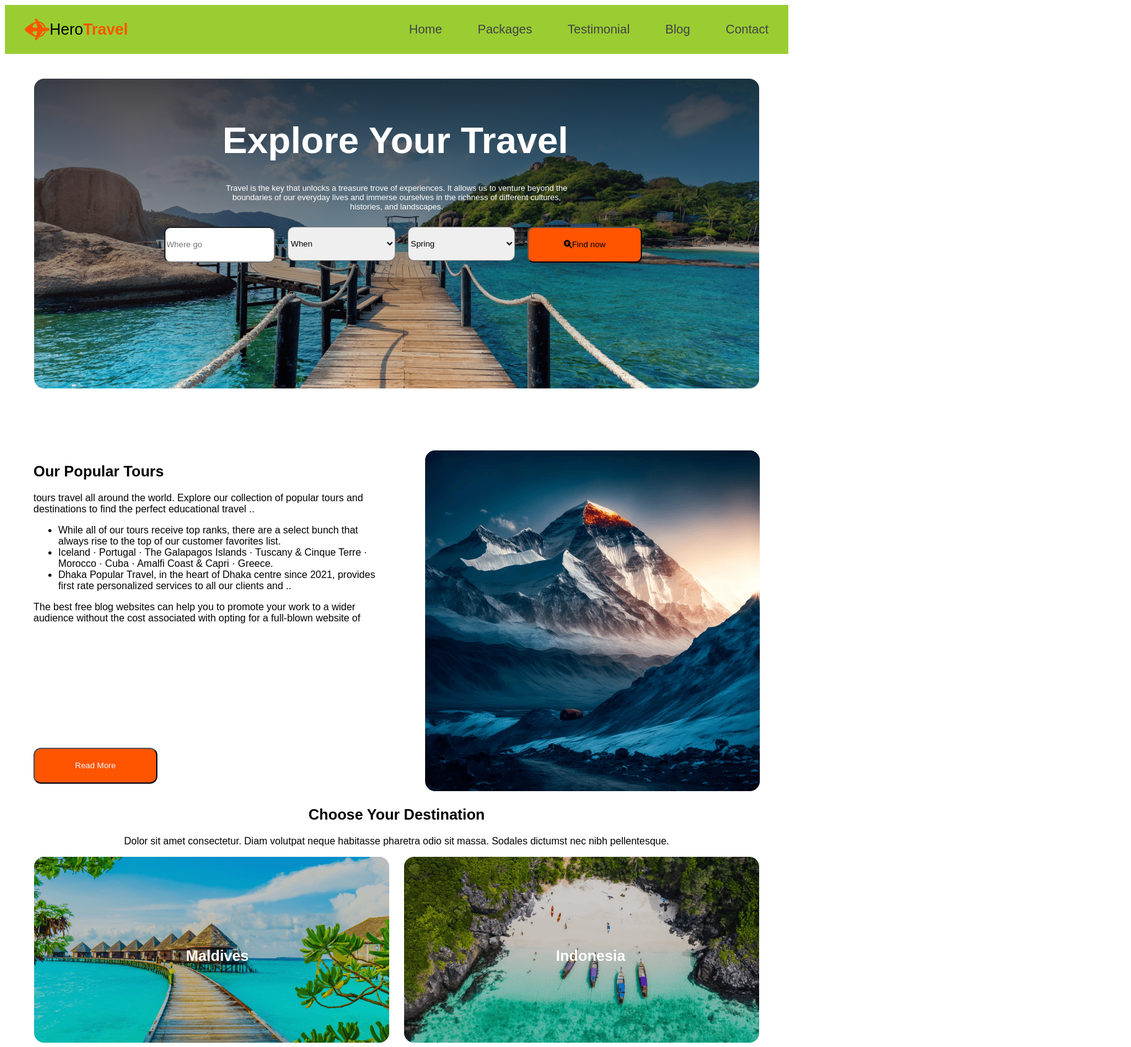
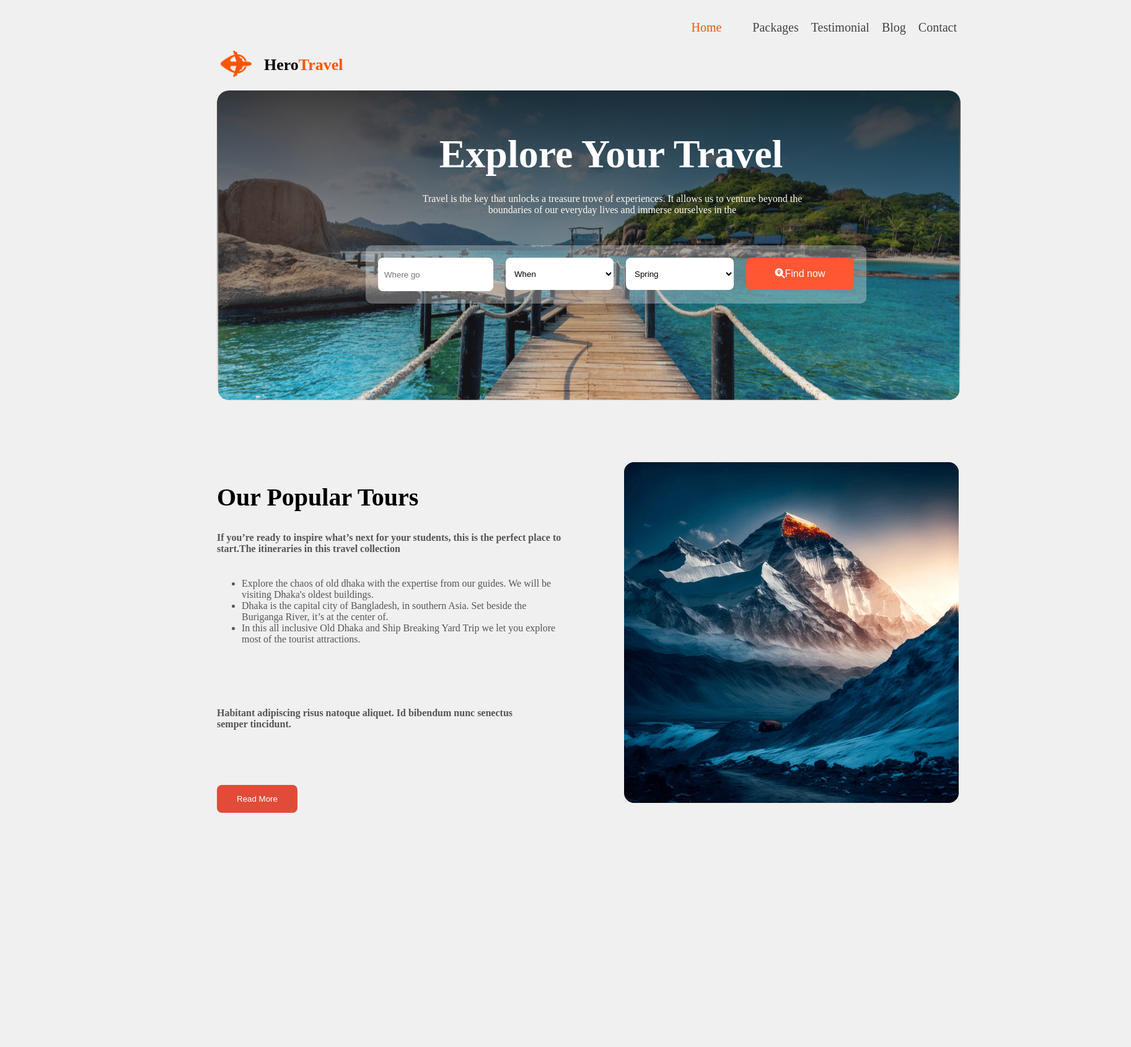
Before and after one commit to shiba4D/Hero-Travel, a plain HTML site: page index.html in a window 1280 px wide. Shown: the top 1690 px of the page at 62% size, 1825 px wide, since content can reach past the window. After the commit the page ends 1312 px from the top, so only its background shows below. Drawn offline with Linux system fonts and the light colour scheme.

Commit message:
added data

```diff
--- a/index.html
+++ b/index.html
@@ -10,6 +10,19 @@
     <link rel="stylesheet" href="https://cdnjs.cloudflare.com/ajax/libs/font-awesome/6.5.2/css/all.min.css"
         integrity="sha512-SnH5WK+bZxgPHs44uWIX+LLJAJ9/2PkPKZ5QiAj6Ta86w+fsb2TkcmfRyVX3pBnMFcV7oQPJkl9QevSCWr3W6A=="
         crossorigin="anonymous" referrerpolicy="no-referrer" />
+
+    <style>
+        body {
+            margin: 0;
+            background-color: #f0f0f0;
+        }
+
+        .menu-button {
+            display: inline-block;
+            padding: 10px;
+            font-size: 34px;
+        }
+    </style>
 </head>
 
 <body>
@@ -23,33 +36,46 @@
                 </p>
             </div>
             <div class="items-container">
-                <a href="">Home</a>
-                <a href="">Packages</a>
-                <a href="">Testimonial</a>
-                <a href="">Blog</a>
-                <a href="">Contact</a>
 
+                <div class="nav-menu">
+                    <a href=""><span class="highlight">Home</span></a>
+                    <div class="navigation-links">
+                        <a href="">Packages</a>
+                        <a href="">Testimonial</a>
+                        <a href="">Blog</a>
+                        <a href="">Contact</a>
+                    </div>
+                </div>
                 <div class="menu-button">
                     <label for="">
                         <i class="fas fa-bars"></i>
                     </label>
                 </div>
             </div>
-
         </nav>
-
         <!-- nav bar setion end heare -->
     </header>
-
     <main>
         <section id="newsletter">
-
             <div class="container">
                 <div class="section-heading">
                     <h1 class="main-title">Explore Your Travel</h1>
+                    <style>
+                        .main-title {
+                            position: absolute;
+                            text-align: center;
+                            font-size: 64px;
+                            font-weight: 800;
+                            color: rgb(255, 255, 255);
+                            top: 10%;
+                            left: 53%;
+                            transform: translate(-50%, -50%);
+
+                        }
+                    </style>
                     <p class="description">Travel is the key that unlocks a treasure trove of experiences. It allows
                         us to venture beyond the boundaries of our everyday lives and immerse ourselves in the
-                        richness of different cultures, histories, and landscapes. </p>
+                    </p>
                     <form class="form">
                         <input type="text" placeholder="Where go" class="go">
                         <br>
@@ -69,97 +95,57 @@
                             <option value="Winter">winter</option>
                         </select>
                         <br>
-                        <button class="btn-find"><i class="fa-solid fa-magnifying-glass-location"></i>Find
-                            now</button>
+                        <div class="btn-color">
+                            <button class="btn-find"><i class="fa-solid fa-magnifying-glass-location"></i>Find
+                                now</button>
+                        </div>
                     </form>
                 </div>
             </div>
+            <style>
+                .btn-find {
+                    background-color: #ff5733;
+                    color: white;
+                    border: none;
+                    padding: 10px 20px;
+                    border-radius: 8px;
+                    cursor: pointer;
+                    font-size: 16px;
+                }
 
+                .btn-find:hover {
+                    background-color: #e14c3a;
+                }
+            </style>
         </section>
 
-        <section id="popular-tours">
+        <section class="popular-tours-section">
+            <div class="content-container">
+                <h1 class="section-header">Our Popular Tours</h1>
+                <h4 class="section-subheader">If you’re ready to inspire what’s next for your students, this is the
+                    perfect
+                    place to start.The
+                    itineraries in this travel collection</h4>
+                <ul class="custom-list">
+                    <li>
+                        Explore the chaos of old dhaka with the expertise from our guides. We will be visiting Dhaka's
+                        oldest buildings.</li>
+                    <li>Dhaka is the capital city of Bangladesh, in southern Asia. Set beside the Buriganga River, it’s
+                        at the center of.</li>
+                    <li> In this all inclusive Old Dhaka and Ship Breaking Yard Trip we let you explore most of the
+                        tourist attractions.
+                </ul>
+                <h4 class="additional-info">
+                    Habitant adipiscing risus
+                    natoque aliquet. Id bibendum nunc senectus semper tincidunt.
+                </h4>
 
-            <div class="tours">
-                <h1 class="popular-tours__title">Our Popular Tours</h1>
-                <p class="popular-tours__description">tours travel all around the world. Explore our collection of
-                    popular tours and destinations to find the perfect educational travel ..</p>
-                <ul class="popular-tours__list">
-                    <li>While all of our tours receive top ranks, there are a select bunch that always rise to the top
-                        of our customer favorites list.</li>
-                    <li> Iceland · Portugal · The Galapagos Islands · Tuscany & Cinque Terre · Morocco · Cuba · Amalfi
-                        Coast & Capri · Greece.</li>
-                    <li>Dhaka Popular Travel, in the heart of Dhaka centre since 2021, provides first rate personalized
-                        services to all our clients and ..</li>
-                </ul>
-                The best free blog websites can help you to promote your work to a wider audience without the cost
-                associated with opting for a full-blown website of
-
-                <div>
-                    <button class="btn">
-                        <div class="btn-color">Read More</div>
-                    </button>
-                </div>
+                <button class="custom-button">Read More</button>
             </div>
-            <div class="mountain">
+            <div class="image-container">
                 <img src="/Images/Rectangle 4.png" alt="">
             </div>
-
         </section>
-
-        <section class="destination-section">
-            <h1 class="destination-title">Choose Your Destination</h1>
-            <p class="destination-description">Dolor sit amet consectetur. Diam volutpat neque habitasse pharetra odio
-                sit massa. Sodales dictumst nec nibh pellentesque.</p>
-
-            <div class="image-container">
-                <div class="card-maldives">
-                    <img src="/Images/Rectangle 5.png" alt="">
-                    <div class="banner-name-1">
-                        <h1 class="maldives-color">Maldives</h1>
-                    </div>
-                </div>
-
-                <div class="card-Indonesia">
-                    <img src="/Images/Rectangle 8.png" alt="">
-                    <div class="banner-name-2">
-                        <h1 class="Indonesia-clor">Indonesia</h1>
-                    </div>
-                </div>
-            </div>
-
-        </section>
-
-        <section>
-            <div class="container">
-                <div class="snk">
-                    <div class="card">
-                        <img src="/Images/Rectangle 6.png" alt="">
-                        <p class="card-name-6">Srilanka</p>
-                    </div>
-                    <div class="card">
-                        <img src="/Images/Rectangle 7.png" alt="">
-                        <p class="card-name-7">North America</p>
-                    </div>
-                    <div class="card">
-                        <img src="/Images/Rectangle 9.png" alt="">
-                        <p class="card-name-9">Kashmir</p>
-                    </div>
-                </div>
-
-                <div class="bangladesh">
-                    <div class="card">
-                        <img src="/Images/Rectangle 11.png" alt="">
-                        <p class="card-name-11">Bangladesh</p>
-                    </div>
-                    <div class="card">
-                        <img src="/Images/Rectangle 10.png" alt="">
-                        <p class="card-name0-10">Bandarban</p>
-                    </div>
-                </div>
-            </div>
-        </section>
-
-
     </main>
     <footer></footer>
 </body>
--- a/styles/style.css
+++ b/styles/style.css
@@ -1,288 +1,217 @@
-<style>@import url('https://fonts.googleapis.com/css2?family=Mulish:ital,wght@0,200..1000;1,200..1000&family=Poppins:ital,wght@0,100;0,200;0,300;0,400;0,500;0,600;0,700;0,800;0,900;1,100;1,200;1,300;1,400;1,500;1,600;1,700;1,800;1,900&display=swap');
-
-</style>* {
-    padding: 0;
-    margin: 0;
-    box-sizing: border-box;
+.nav-container {
+    display: flex;
+    align-items: center;
+    gap: 20px;
+    font-size: 26px;
+    font-weight: 800;
+    padding-top: 30px;
+    justify-content: center;
 }
 
-body {
-    font-family: "Poppins", sans-serif;
+.nav-container img {
+    width: 50px;
+    padding-top: 30px;
 }
 
-/* <!-- nav bar setion start heare --> */
-.header {
-    background-color: yellowgreen;
+.nav-container p {
+    margin-top: 60px;
+    font-size: 1em;
+}
+
+.special {
+    color: rgb(255, 84, 0);
 }
 
 .header-section {
-    max-width: 1200px;
-    /* background-color: yellowgreen; */
-    margin: 0 auto;
-    /* border: 2px solid blue; */
     display: flex;
-    justify-content: space-between;
-    padding: 0 20px;
+    justify-content: space-around;
+    align-items: center;
+    width: 1750px;
+    margin-left: 75px;
 }
 
-.nav-container {
-    /* border: 2px solid red; */
-    min-height: 50px;
-    display: flex;
-    /* justify-content: center; */
-    /* align-items: center; */
-    width: 50%;
-    align-items: center;
-}
-
-.nav-container img {
-    width: 40px;
-    /* object-fit: cover; */
-}
-
-.nav-container p {
-    font-size: 25px;
-}
-
-.special {
-    color:
-        rgb(255, 84, 0);
-    font-weight: 900;
-}
-
-.items-container {
-    /* border: 2px solid green; */
-    width: 50%;
-    display: flex;
-    justify-content: space-between;
-    align-items: center;
+.menu-button {
+    visibility: hidden;
 }
 
 .items-container a {
+    font-size: 20px;
     text-decoration: none;
-    font-size: 20px;
-    color: rgb(66, 66, 71);
-    margin-left: 20px;
 }
 
-.menu-button {
-    display: none;
+.highlight {
+    color: rgb(255, 84, 0);
 }
 
-/* banar section start heare */
+.nav-menu {
+    display: flex;
+    gap: 50px;
+    color: rgb(66, 66, 71);
+}
+
+.navigation-links {
+    color: rgb(66, 66, 71);
+    display: flex;
+    flex-direction: row;
+    /* Change the layout to column */
+    gap: 20px;
+}
+
+.navigation-links a {
+    color: rgb(66, 66, 71);
+}
 
 #newsletter {
+    background-image: linear-gradient(rgba(17, 17, 17, 0.819), rgba(233, 227, 227, 0.071)), url(/Images/Group\ 13\ \(1\)\ \(1\).png);
+    background-repeat: no-repeat;
+    background-position: center;
     position: relative;
-    /* , linear-gradient(rgba(17, 17, 17, 0), rgba(233, 227, 227, 0)); */
-    background-image:
-        linear-gradient(to bottom, rgba(19, 19, 24, 0.8), rgba(19, 19, 24, 0)),
-        url('/Images/Group 13 (1) (1).png');
-    background-repeat: no-repeat;
-    width: 100%;
-    max-width: 1170px;
+    width: 1200px;
     height: 500px;
-    margin: 40px auto;
-    /* left: 380px;
-    top: 40px; */
-    border-radius: 16px;
-    padding: 40px 20px;
-    box-sizing: border-box;
+    left: 350px;
+    margin-left: 0 auto;
+    border-radius: 20px;
+    overflow: hidden;
+}
+
+.btn-find {
+    background-color: #ff5733;
+    color: white;
+    border: none;
+    padding: 10px 20px;
+}
+
+.btn-find:hover {
+    background-color: #e14c3a;
+}
+
+.btn-find {
+    background-color: #ff5733;
+    /* আপনার পছন্দমত রঙ দিন */
+    color: white;
+    /* টেক্সট রঙ */
+    border: none;
+    /* বর্ডার সরানোর জন্য */
+    padding: 10px 20px;
+    /* প্যাডিং যোগ করার জন্য */
+    border-radius: 8px;
+    /* বর্ডার রেডিয়াস যোগ করার জন্য */
+    cursor: pointer;
+    /* পয়েন্টার কার্সর যোগ করার জন্য */
+    font-size: 16px;
+    /* ফন্ট সাইজ */
+}
+
+/* হোভার ইফেক্ট যোগ করতে চাইলে */
+.btn-find:hover {
+    background-color: #e14c3a;
+    /* হোভার অবস্থায় রঙ পরিবর্তন */
 }
 
 .main-title {
-    position: relative;
-    width: 576px;
-    left: 275px;
-    top: 20px;
+    position: absolute;
+    text-align: center;
+    font-size: 64px;
+    font-weight: 800;
     color: rgb(255, 255, 255);
-    font-size: 60px;
-    text-align: center;
-    margin-top: 5px;
+    top: 5%;
+    left: 50%;
+    transform: translate(-50%, -50%);
 }
 
 .description {
-    position: relative;
-    color: rgb(255, 255, 255);
-    font-size: 13px;
+    position: absolute;
     text-align: center;
-    max-width: 576px;
-    font-weight: 400;
-    margin: 0 auto;
-    top: 5px;
-    /* left: 250px; */
+    width: 676px;
+    top: 30%;
+    left: 25%;
+    color: floralwhite;
 }
 
 .form {
-    /* margin-top: 400px; */
+    position: absolute;
     display: flex;
-    margin: 0 auto;
-    /* flex-direction: column; */
-    /* align-items: center; */
-    margin-top: 30px;
-    width: 70%;
 
-}
-
-.form input,
-.form select,
-.form button {
-    width: 100%;
-    max-width: 250px;
-    /* margin: 100px 0; */
-    /* padding: 10px; */
-    margin-left: 20px;
-
-}
-
-.go {
-    position: relative;
-    width: 30px;
-    height: 32px;
-    border-radius: 10px;
-    height: 52px;
-}
-
-.select-time {
-    position: relative;
-    width: 40%;
-    height: 55px;
+    gap: 10px;
+    top: 50%;
+    left: 20%;
+    background: rgba(255, 255, 255, 0.3);
+    padding: 20px;
     border-radius: 10px;
 
 }
 
+
+.go {
+    width: 174px;
+    height: 52px;
+    border-radius: 8px;
+    background: rgb(255, 255, 255);
+    border: none;
+    padding-left: 10px;
+}
+
+.select-time {
+    width: 174px;
+    height: 52px;
+    border-radius: 8px;
+    background: rgb(255, 255, 255);
+    border: none;
+    padding-left: 10px;
+}
+
 .select-season {
-    position: relative;
-    width: 40%;
-    height: 55px;
-    border-radius: 10px;
+    width: 174px;
+    height: 52px;
+    border-radius: 8px;
+    background: rgb(255, 255, 255);
+    border: none;
+    padding-left: 10px;
 }
 
 .btn-find {
-    position: relative;
-    width: 40%;
-    height: 58px;
-    border-radius: 10px;
-    background: rgb(255, 84, 0);
+    width: 174px;
+    height: 52px;
+    border-radius: 8px;
+    background: rgb(255, 255, 255);
+    border: none;
+    padding-left: 10px;
 }
 
-#popular-tours {
+.popular-tours-section {
     display: flex;
-    justify-content: center;
+    gap: 80px;
+    margin: 0 auto;
+    margin-left: 350px;
     margin-top: 100px;
-    /* margin-left: 50px; */
-    gap: 55px;
 }
 
-.tours {
-    position: relative;
-    width: 577px;
-    height: auto;
-    /* height: 466px; */
-    /* left: 350px; */
+.section-header {
+    font-size: 40px;
 }
 
-.mountain img {
-    /* left: 1200px; */
-    width: 100%;
-    height: auto;
-    max-width: 577px;
+.section-subheader {
+    width: 577px;
+    height: 52px;
+    color: rgba(19, 19, 24, 0.7);
 }
 
-.btn-color {
-    color: aliceblue;
-    border: none;
+.custom-list {
+    width: 525px;
+    height: 188px;
+    color: rgba(19, 19, 24, 0.7);
 }
 
-.btn {
-    position: relative;
-    width: 200px;
-    height: 58px;
-    left: 0px;
-    bottom: -200px;
-    background: rgb(255, 84, 0);
-    border-radius: 12px;
-
+.additional-info {
+    width: 530px;
+    height: 104px;
+    color: rgba(19, 19, 24, 0.7);
 }
 
-.destination-section {
-    text-align: center;
-}
-
-.image-container {
-    display: flex;
-    justify-content: center;
-    gap: 24px;
-}
-
-.card-maldives {
-    position: relative;
-    display: inline-block;
-}
-
-.card-maldives img {
-    width: 100%;
-    display: block;
-}
-
-.banner-name-1 {
-    position: absolute;
-    bottom: 110px;
-    left: 245px;
-
-}
-
-.maldives-color {
+.custom-button {
+    padding: 15px 32px;
+    background-color: #e14c3a;
+    border: none;
+    border-radius: 8px;
     color: white;
 }
-
-.card-Indonesia {
-    position: relative;
-    display: inline-block;
-}
-
-.banner-name-2 {
-    position: absolute;
-    bottom: 110px;
-    left: 245px;
-}
-
-.Indonesia-clor {
-    color: white;
-}
-
-.snk{
-    display: flex;
-    gap: 25px;
-    justify-content: center;
-    margin-top: 23px;
-}
-.card-name-6{
-
-}
-
-.bangladesh{
-    display: flex;
-    justify-content: center;
-    gap: 25px;
-}
-
-.card-name-6{
-    position: relative;
-    display: inline-block;
-}
-
-.card{
-    position: relative;
-    display: inline-block;
-}
-
-.card-img{
-    width: 100%;
-    display: block;
-}
-
-.card-name-6,card-name-7,card-name-9,card-name-11,card-name0-10{
-    position: absolute;
-    bottom: 110px;
-    left: 245px;
-}
```
Also changed, not shown: styles/responsive.css (+106 -61 lines).
